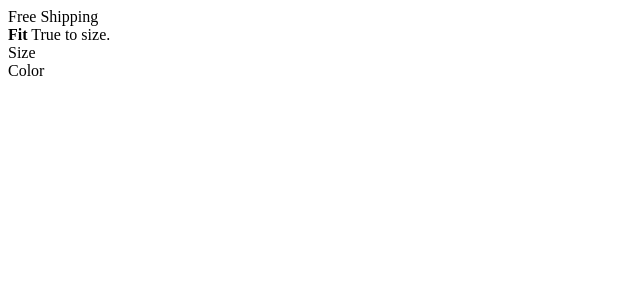
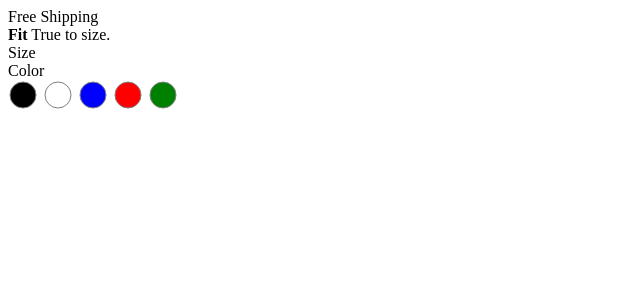
Before and after one commit to NerdstromHR95/Details-Service, a React app: page / in a window 1280 px wide. Shown: the top 300 px of the page, without its empty margins (0-640 px from the left). Built offline with nearby package versions, Linux system fonts and the light colour scheme; no server answers; the HTML template or start-up script is replaced by a standard one.

Commit message:
Added color swatches, selected one has black border, no click handler yet

```diff
--- a/client/src/components/ColorSelect.jsx
+++ b/client/src/components/ColorSelect.jsx
@@ -1,11 +1,44 @@
 import React from 'react';
 import ColorSelectMenu from './ColorSelectMenu.jsx'
+
+const ColorSwatches = (props) => {
+	return (
+		<div className='colorSwatches'>
+			{props.colors.map(color => {
+				return (
+				  <svg key={color} className='circle' height='35' width='35'>
+				    {color === props.selected &&
+					    <circle
+					      className='backCircle'
+					      r='13'
+					      cx='15'
+					      cy='15'
+					      stroke='black'
+					      strokeWidth='5'
+					      fill='black'>
+					    </circle>
+					}
+		      	    <circle
+		      	      className='frontCircle'
+		      	      r='13'
+		      	      cx='15'
+		      	      cy='15'
+		      	      stroke='grey'
+		      	      strokeWidth='1'
+		      	      fill={color}>
+		      	    </circle>
+		      	  </svg>
+		        )
+			})}
+		</div>
+	)
+}
 
 class ColorSelect extends React.Component {
 	constructor(props) {
 		super(props);
 		this.state = {
-			options: ['black', 'white', 'blue', 'red', 'green'],
+			options: ['Black', 'White', 'Blue', 'Red', 'Green'],
 			selected: 'Color',
 			menuOpen: false
 		}
@@ -31,10 +64,13 @@ class ColorSelect extends React.Component {
 			return <ColorSelectMenu dropMenu={this.dropMenu} handleSelect={this.handleSelect} options={this.state.options}/>
 		} else {
 			return (
+			  <div>
 				<div className='selectedColor' onClick={this.dropMenu}>
 				  <span className='smallIndent'>{this.state.selected}</span>
-				  <i class="fas fa-angle-down arrow"></i>
+				  <i className="fas fa-angle-down arrow"></i>
 				</div>
+				<ColorSwatches handleSelect={this.handleSelect} colors={this.state.options} selected={this.state.selected} />
+			  </div>
 			)
 		}
 	}
--- a/client/src/components/Details.jsx
+++ b/client/src/components/Details.jsx
@@ -9,7 +9,8 @@ class Details extends React.Component {
   constructor() {
     super();
     this.state = {
-      product: {}
+      product: {},
+      colors: ['Black', 'White', 'Blue', 'Red', 'Green'],
     };
     this.getitem = this.getItem.bind(this);
   }
--- a/client/src/components/SizeSelect.jsx
+++ b/client/src/components/SizeSelect.jsx
@@ -105,7 +105,7 @@ class SizeSelect extends React.Component {
 			return (
 				<div className='selectedSize' onClick={this.dropMenu}>
 				  <span className='smallIndent'>{this.state.selected}</span>
-				  <i class="fas fa-angle-down arrow"></i>
+				  <i className="fas fa-angle-down arrow"></i>
 				</div>
 			)
 		}
```
